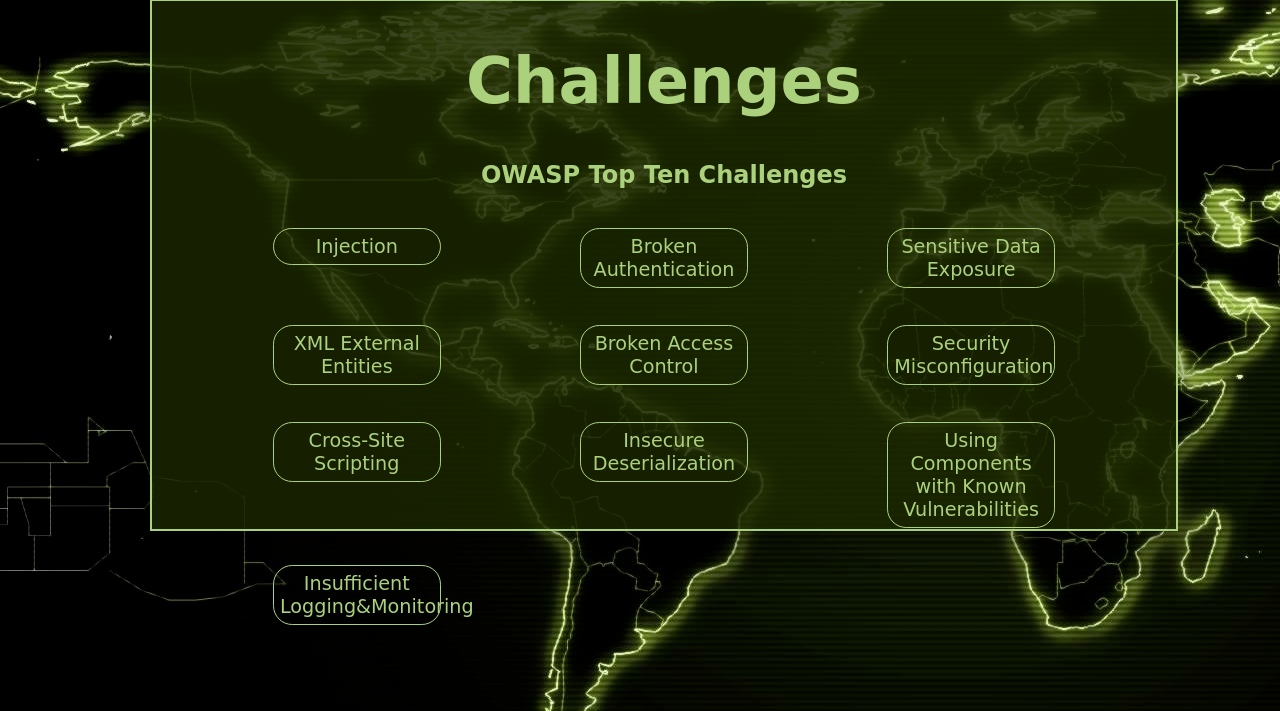
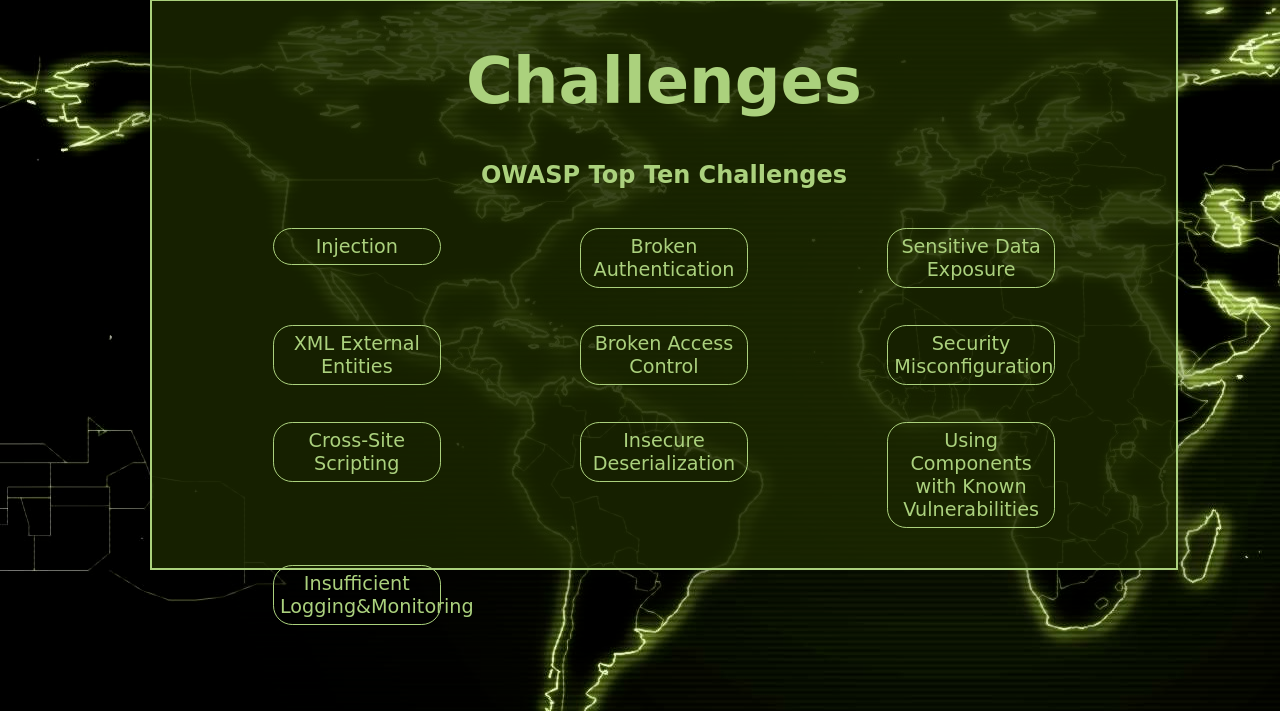
Before and after one commit to bughuntr/bughuntr.github.io, a PHP site: page /challenges.html in a window 1280 px wide. Shown: the part 89-800 px from the top of the page. Run offline with PHP 8.4, Linux system fonts and the light colour scheme; some libraries are stand-ins or nearby versions; some web fonts are replaced.

Commit message:
Update challenges.css

```diff
--- a/css/challenges.css
+++ b/css/challenges.css
@@ -20,7 +20,7 @@ body{
 	height:80%;
 	border:#ABD17D solid 2px;
 	margin:5% auto;
-	padding-bottom:25%;
+	padding-bottom:28%;
 	background: rgba(26, 38, 0, .85);
 	box-shadow: 0 20px 40px 20px rgba(0, 0, 0, 0.2), 0 20px 40px 0px rgba(0, 0, 0, 0.19);
 }
```
